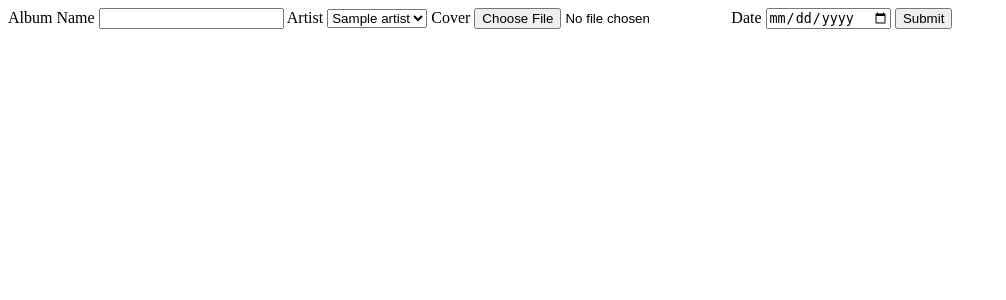
After one commit to Slubateau1040/album-collection, a Django app: page /album/album_create/ in a window 1280 px wide. The commit adds this page. Shown: the top 300 px of the page, without its empty margins (0-1006 px from the left). Run offline with Django 5.2, Linux system fonts and the light colour scheme; tables that the repository leaves empty hold one stand-in row (values such as "Sample post").

Commit message:
Add artist and album create views, album delete and navigation links

```diff
--- a/album/models.py
+++ b/album/models.py
@@ -7,7 +7,7 @@ class Artist(models.Model):
         return self.artist_name
 
 class Album(models.Model):
-    album_title = models.CharField(max_length=200)
+    album_name = models.CharField(max_length=200)
     artist = models.ForeignKey(Artist, on_delete=models.CASCADE)
     cover = models.ImageField(upload_to='cover/')
-    release_date = models.DateField()
+    date = models.DateField()
--- a/album/urls.py
+++ b/album/urls.py
@@ -6,4 +6,6 @@ urlpatterns = [
     path('<int:pk>/', views.album_detail, name='album_detail'),
     path('artist_list/', views.artist_list, name='artist_list'),
     path('artist_create/', views.artist_create, name='artist_create'),
+    path('album_create/', views.album_create, name='album_create'),
+    path('<int:pk>/delete/', views.album_delete, name='album_delete'),
 ]
--- a/album/views.py
+++ b/album/views.py
@@ -25,3 +25,20 @@ def artist_list(request):
     artists = Artist.objects.all()
     context = {'artists': artists}
     return render(request, 'album/artist_list.html', context)
+
+def album_create(request):
+    if request.method == 'POST':
+        album_name = request.POST['album_name']
+        artist_id = request.POST['artist']
+        cover = request.FILES['cover']
+        date = request.POST['date']
+        Album.objects.create(album_name=album_name, artist_id=artist_id, cover=cover, date=date)
+        return HttpResponseRedirect(reverse('album_list'))
+    else:
+        artists = Artist.objects.all()
+        return render(request, 'album/album_create.html', {'artists': artists})
+
+def album_delete(request, pk):
+    album = get_object_or_404(Album, pk=pk)
+    album.delete()
+    return HttpResponseRedirect(reverse('album_list'))
--- /dev/null
+++ b/templates/album/album_create.html
@@ -0,0 +1,28 @@
+{% extends 'base.html' %}
+
+{% block content %}
+
+    <form method="POST" enctype="multipart/form-data">
+    {% csrf_token %}
+
+        <label for="album_name">Album Name</label>
+        <input type="text" name="album_name" id="album_name" required>
+
+        <label for="artist">Artist</label>
+        <select name="artist" id="artist" required>
+            {% for artist in artists %}
+                <option value="{{ artist.id }}">{{ artist.artist_name }}</option>
+            {% endfor %}
+        </select>
+
+        <label for="cover">Cover</label>
+        <input type="file" name="cover" id="cover" required>
+
+        <label for="date">Date</label>
+        <input type="date" name="date" id="date" required>
+
+        <button type="submit">Submit</button>
+
+    </form>
+
+{% endblock %}
--- a/templates/album/album_list.html
+++ b/templates/album/album_list.html
@@ -6,11 +6,12 @@
 
     {% for album in albums %}
     	<li>
-        <a href="{% url 'album_detail' album.id %}">{{ album.album_title }}</a>
+        <a href="{% url 'album_detail' album.id %}">{{ album.album_name }}</a>
         </li>
     {% endfor %}
 
     <a href="{% url 'artist_create' %}">Add Artist</a>
+    <a href="{% url 'album_create' %}">Add Album</a>
     <a href="{% url 'artist_list' %}">Artist list</a>
 
 {% endblock %}
```
Also changed, not shown: templates/album/album_detail.html (+8 -3 lines), album/migrations/0002_rename_album_title_album_album_name_and_more.py (added).
